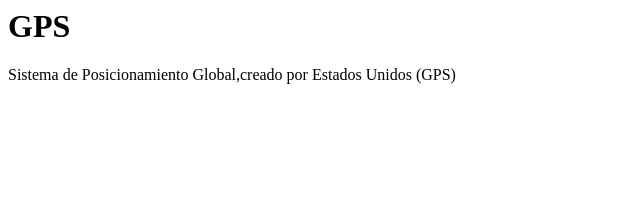
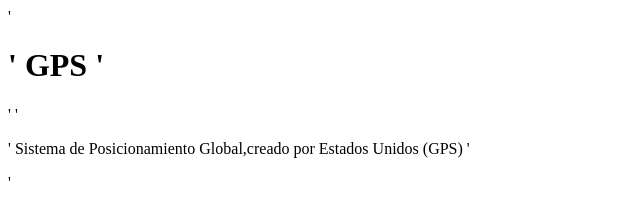
Before and after one commit to BarcoIrina99/Geolocalizaci-n, a plain HTML site: page gps.html in a window 1280 px wide. Shown: the whole page, without its empty margins (0-640 px from the left). Drawn offline with Linux system fonts and the light colour scheme.

Commit message:
Update gps.html

```diff
--- a/gps.html
+++ b/gps.html
@@ -9,8 +9,8 @@ body {background-color: powderblue;}
 </head>
 <body>
 
-<h1>GPS</h1>
-<p> Sistema de Posicionamiento Global,creado por Estados Unidos (GPS) </p>
+'<h1>' GPS '</h1>'
+'<p>' Sistema de Posicionamiento Global,creado por Estados Unidos (GPS) '</p>'
 
 </body>
 </html>
```
